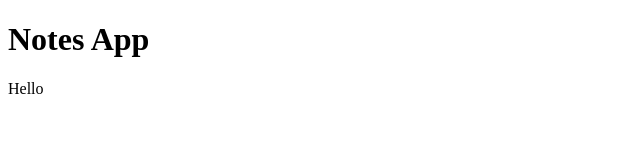
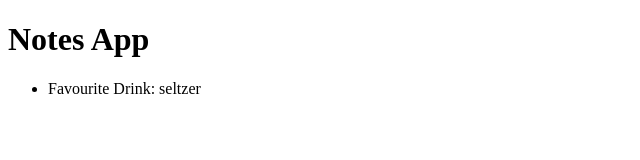
Before and after one commit to BenSheridanEdwards/Makers_Notes_JS, a plain HTML site: page index.html in a window 1280 px wide. Shown: the whole page, without its empty margins (0-640 px from the left). Drawn offline with Linux system fonts and the light colour scheme.

Commit message:
function name change across app

```diff
--- a/Spec.html
+++ b/Spec.html
@@ -13,11 +13,13 @@
   <script src='lib/note-list-model.js'></script>
   <script src='lib/note-list-view.js'></script>
   <script src='lib/note-controller.js'></script>
+  <script src='lib/single-note-view.js'></script>
 
   <script src='spec/JavaScriptTesting.js'></script>
   <script src='spec/note-spec.js'></script>
   <script src='spec/note-list-spec.js'></script>
   <script src='spec/note-list-view-spec.js'></script>
   <script src='spec/note-controller-spec.js'></script>
+  <script src='spec/single-note-view-spec.js'></script>
 </body>
 </html>
--- a/lib/note-controller.js
+++ b/lib/note-controller.js
@@ -7,7 +7,7 @@ function ChangeHTML(noteList) {
 ChangeHTML.prototype = (function() {
 
   function insertNoteList() {
-   this.noteList.add('Favourite Drink: seltzer')
+   this.noteList.createNote('Favourite Drink: seltzer')
    var noteListView = new NoteListView(this.noteList)
    document.getElementById("app").innerHTML = noteListView.toHTML()
   }
```
Also changed, not shown: spec/note-list-view-spec.js (+2 -2 lines).
